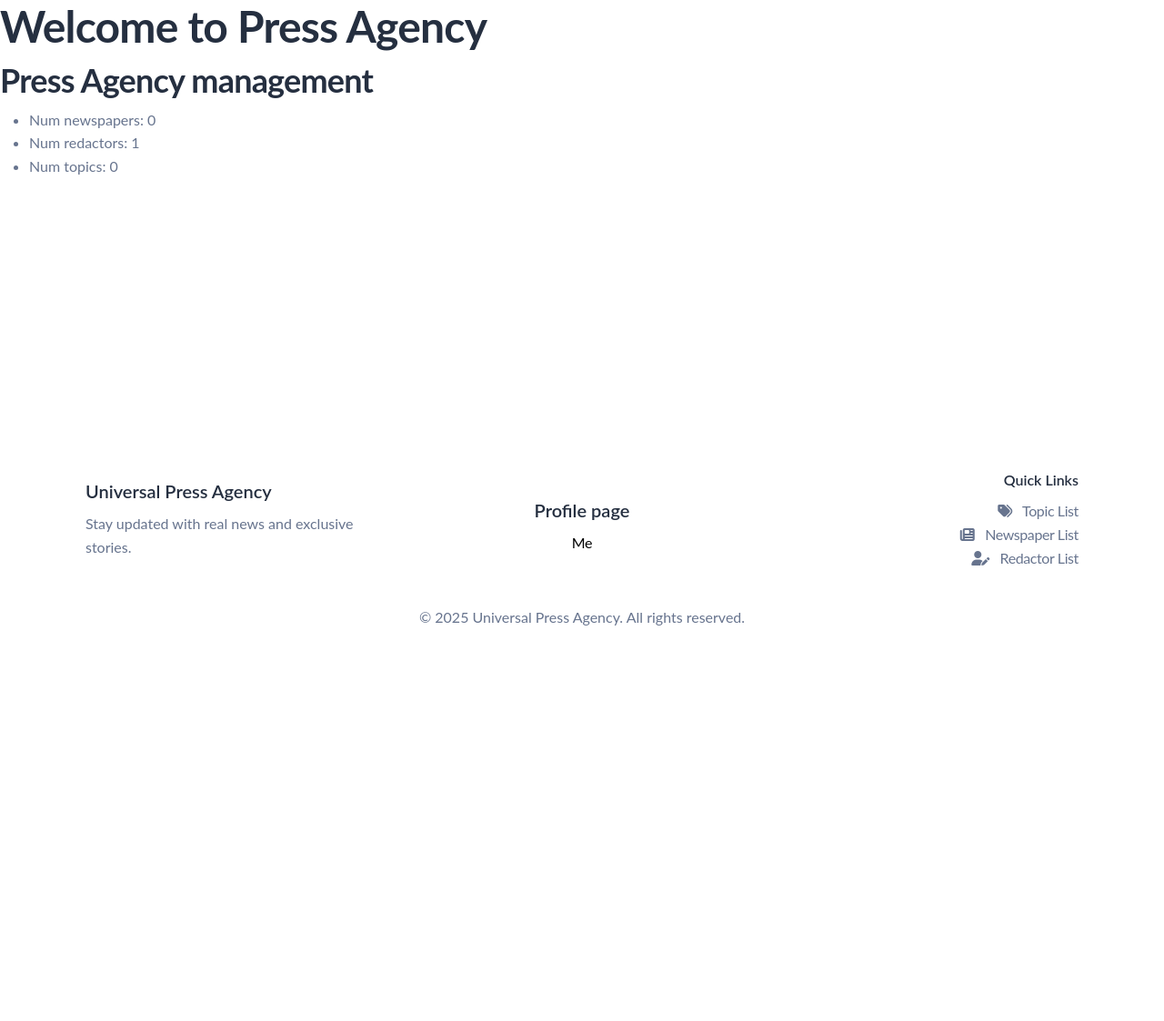
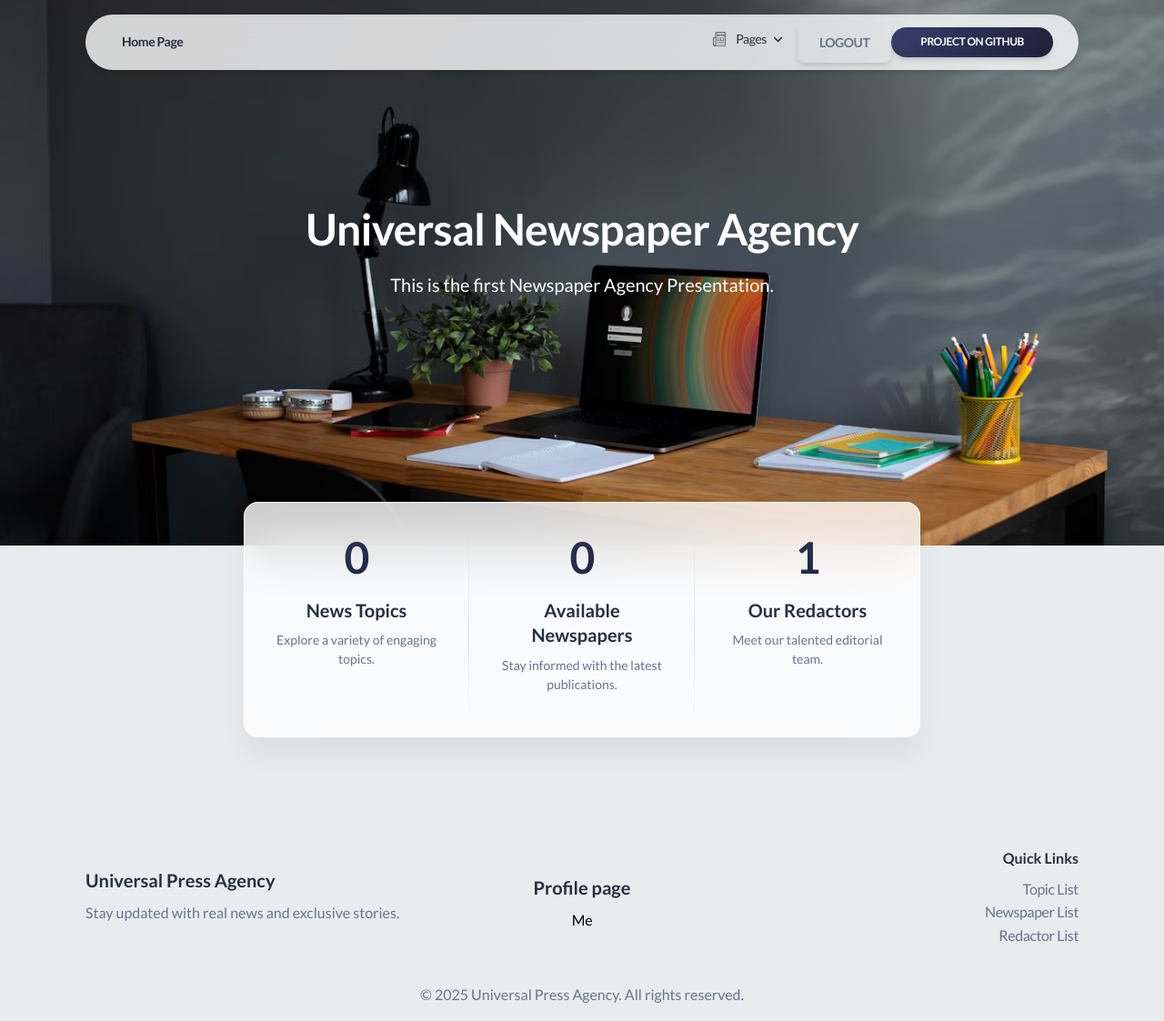
Before and after one commit to Koliesnichenko/universal-press-agency, a Django app: page / in a window 1280 px wide. Shown: the whole page at 91% size. Before the commit the page ends 688 px from the top, so only its background shows below. Run offline with Django 5.2, Linux system fonts and the light colour scheme; the visitor is signed in with stand-in values (Sample User, id 1); data comes from the database, SQL or seed files in the repository; data that the repository does not hold is empty; some libraries are stand-ins or nearby versions.

Commit message:
improved base and index.html

```diff
--- a/templates/agency/index.html
+++ b/templates/agency/index.html
@@ -1,12 +1,106 @@
-{% extends "base.html" %}
+{% extends 'layouts/base-fullscreen.html' %}
+{% load static %}
+
+<!-- Specific CSS goes HERE -->
+{% block stylesheets %}{% endblock stylesheets %}
+
+{% block body_class %} index-page {% endblock body_class %}
 
 {% block content %}
-  <h1>Welcome to Press Agency</h1>
-  <h2>Press Agency management</h2>
-  <ul>
-    <li>Num newspapers: {{ num_newspapers }}</li>
-    <li>Num redactors: {{ num_redactors }}</li>
-    <li>Num topics: {{ num_topics }}</li>
-  </ul>
 
-{% endblock %}
+  <header class="header-2">
+    <div class="page-header section-height-75 relative" style="background-image: url('{{ ASSETS_ROOT }}/img/images/main-image-12.avif')">
+      <div class="container">
+        <div class="row">
+          <div class="col-lg-7 text-center mx-auto">
+            <h1 class="text-white pt-3 mt-n5">
+              Universal Newspaper Agency
+            </h1>
+            <p class="lead text-white mt-3">
+              This is the first Newspaper Agency Presentation.
+              <br />
+            </p>
+          </div>
+        </div>
+      </div>
+      <div class="position-absolute w-100 z-index-1 bottom-0">
+          <defs>
+            <path id="gentle-wave" d="M-160 44c30 0 58-18 88-18s 58 18 88 18 58-18 88-18 58 18 88 18 v44h-352z" />
+          </defs>
+      </div>
+    </div>
+  </header>
+  <section class="pt-3 pb-4" id="count-stats">
+    <div class="container">
+      <div class="row">
+        <div class="col-lg-8 z-index-2 border-radius-xl mt-n6 mx-auto py-3 blur shadow-blur">
+          <div class="row">
+            <div class="col-md-4 position-relative">
+              <div class="p-3 text-center">
+                <h1 class="text-gradient text-dark"><span id="state1" countTo="{{ num_topics }}">0</span></h1>
+                <h5 class="mt-3">News Topics</h5>
+                <p class="text-sm">Explore a variety of engaging topics.</p>
+              </div>
+              <hr class="vertical dark">
+            </div>
+            <div class="col-md-4 position-relative">
+              <div class="p-3 text-center">
+                <h1 class="text-gradient text-dark"> <span id="state2" countTo="{{ num_newspapers }}">0</span></h1>
+                <h5 class="mt-3">Available Newspapers</h5>
+                <p class="text-sm">Stay informed with the latest publications.</p>
+              </div>
+              <hr class="vertical dark">
+            </div>
+            <div class="col-md-4">
+              <div class="p-3 text-center">
+                <h1 class="text-gradient text-dark" id="state3" countTo="{{ num_redactors }}">0</h1>
+                <h5 class="mt-3">Our Redactors</h5>
+                <p class="text-sm">Meet our talented editorial team.</p>
+              </div>
+            </div>
+          </div>
+        </div>
+      </div>
+    </div>
+  </section>
+
+{% endblock content %}
+
+<!-- Specific JS goes HERE -->
+{% block javascripts %}
+
+  <script src="{{ ASSETS_ROOT }}/js/plugins/countup.min.js"></script>
+  <script src="{{ ASSETS_ROOT }}/js/plugins/choices.min.js"></script>
+  <script src="{{ ASSETS_ROOT }}/js/plugins/rellax.min.js"></script>
+  <script src="{{ ASSETS_ROOT }}/js/plugins/tilt.min.js"></script>
+  <script src="{{ ASSETS_ROOT }}/js/plugins/choices.min.js"></script>
+
+  <script src="https://maps.googleapis.com/maps/api/js?key=AIzaSyDTTfWur0PDbZWPr7Pmq8K3jiDp0_xUziI"></script>
+  <script type="text/javascript">
+    if (document.getElementById('state1')) {
+      const countUp = new CountUp('state1', document.getElementById("state1").getAttribute("countTo"));
+      if (!countUp.error) {
+        countUp.start();
+      } else {
+        console.error(countUp.error);
+      }
+    }
+    if (document.getElementById('state2')) {
+      const countUp1 = new CountUp('state2', document.getElementById("state2").getAttribute("countTo"));
+      if (!countUp1.error) {
+        countUp1.start();
+      } else {
+        console.error(countUp1.error);
+      }
+    }
+    if (document.getElementById('state3')) {
+      const countUp2 = new CountUp('state3', document.getElementById("state3").getAttribute("countTo"));
+      if (!countUp2.error) {
+        countUp2.start();
+      } else {
+        console.error(countUp2.error);
+      };
+    }
+  </script>
+
+{% endblock javascripts %}
--- a/templates/base.html
+++ b/templates/base.html
@@ -1,55 +1,48 @@
-<!--
-=========================================================
-* Soft UI Design System - v1.0.1
-=========================================================
+{% load static %}
 
-* Product Page: https://www.creative-tim.com/product/soft-ui-design-system
-* Copyright 2021 Creative Tim (https://www.creative-tim.com)
-
-Coded by www.creative-tim.com
-
- =========================================================
-
-* The above copyright notice and this permission notice shall be included in all copies or substantial portions of the Software. -->
 <!DOCTYPE html>
 <html lang="en">
 
 <head>
   <meta charset="utf-8" />
   <meta name="viewport" content="width=device-width, initial-scale=1, shrink-to-fit=no">
-  <link rel="apple-touch-icon" sizes="76x76" href="{{ ASSETS_ROOT }}/img/apple-icon.png">
-  <link rel="icon" type="image/png" href="{{ ASSETS_ROOT }}/img/favicon.png">
-  <link rel="canonical" href="https://appseed.us/ui-kit/soft-ui-design-system"/>
+  <link rel="apple-touch-icon" sizes="76x76" href="{% static 'assets/img/apple-icon.png' %}">
+  <link rel="shortcut icon" href="{% static 'assets/img/images/favicon-newspaper.png' %}" />
+  <link href="https://fonts.googleapis.com/icon?family=Material+Icons" rel="stylesheet">
 
   <title>
-    Django Soft UI Design System - {% block title %}{% endblock %} | AppSeed
+    Universal Press Agency {% block title %}{% endblock %}
   </title>
 
   <!--     Fonts and icons     -->
-  <link href="https://fonts.googleapis.com/css?family=Open+Sans:300,400,600,700" rel="stylesheet" />
+  <link href="https://fonts.googleapis.com/css2?family=Lato:wght@300;400;700&display=swap" rel="stylesheet">
   <!-- Nucleo Icons -->
-  <link href="{{ ASSETS_ROOT }}/css/nucleo-icons.css" rel="stylesheet" />
-  <link href="{{ ASSETS_ROOT }}/css/nucleo-svg.css" rel="stylesheet" />
-  <!-- Font Awesome Icons -->
-  <script src="https://kit.fontawesome.com/42d5adcbca.js" crossorigin="anonymous"></script>
-  <link href="{{ ASSETS_ROOT }}/css/nucleo-svg.css" rel="stylesheet" />
+  <link href="{% static 'assets/css/nucleo-icons.css' %}" rel="stylesheet" />
+  <link href="{% static 'assets/css/nucleo-svg.css' %}" rel="stylesheet" />
+  <!-- Material Icons -->
+  <link href="https://fonts.googleapis.com/icon?family=Material+Icons+Round" rel="stylesheet">
+  <link href="{% static 'assets/css/nucleo-svg.css' %}" rel="stylesheet" />
   <!-- CSS Files -->
-  <link id="pagestyle" href="{{ ASSETS_ROOT }}/css/soft-design-system.css?v=1.0.1" rel="stylesheet" />
+  <link href="{% static 'assets/css/soft-design-system.css' %}" rel="stylesheet" />
 
   <!-- Specific CSS goes HERE -->
   {% block stylesheets %}{% endblock stylesheets %}
-
 </head>
 
-<body class="{% block body_class %}{% endblock body_class %}">
+<body class="{% block body_class %}{% endblock body_class %} bg-gray-200">
 
+  {% include 'includes/navigation-light.html' %}
+
+  <div class="main-content" style="margin-left: 15%; margin-right: 10%; margin-top: 45px;">
     {% block content %}{% endblock content %}
+  </div>
 
+  {% if is_paginated %}
     {% include 'includes/pagination.html' %}
+  {% endif %}
 
-    {% include "includes/scripts.html" %}
-
-    {% include 'includes/footer.html' %}
+  {% include "includes/scripts.html" %}
+  {% include 'includes/footer.html' %}
 
   <!-- Specific JS goes HERE -->
   {% block javascripts %}{% endblock javascripts %}
```
